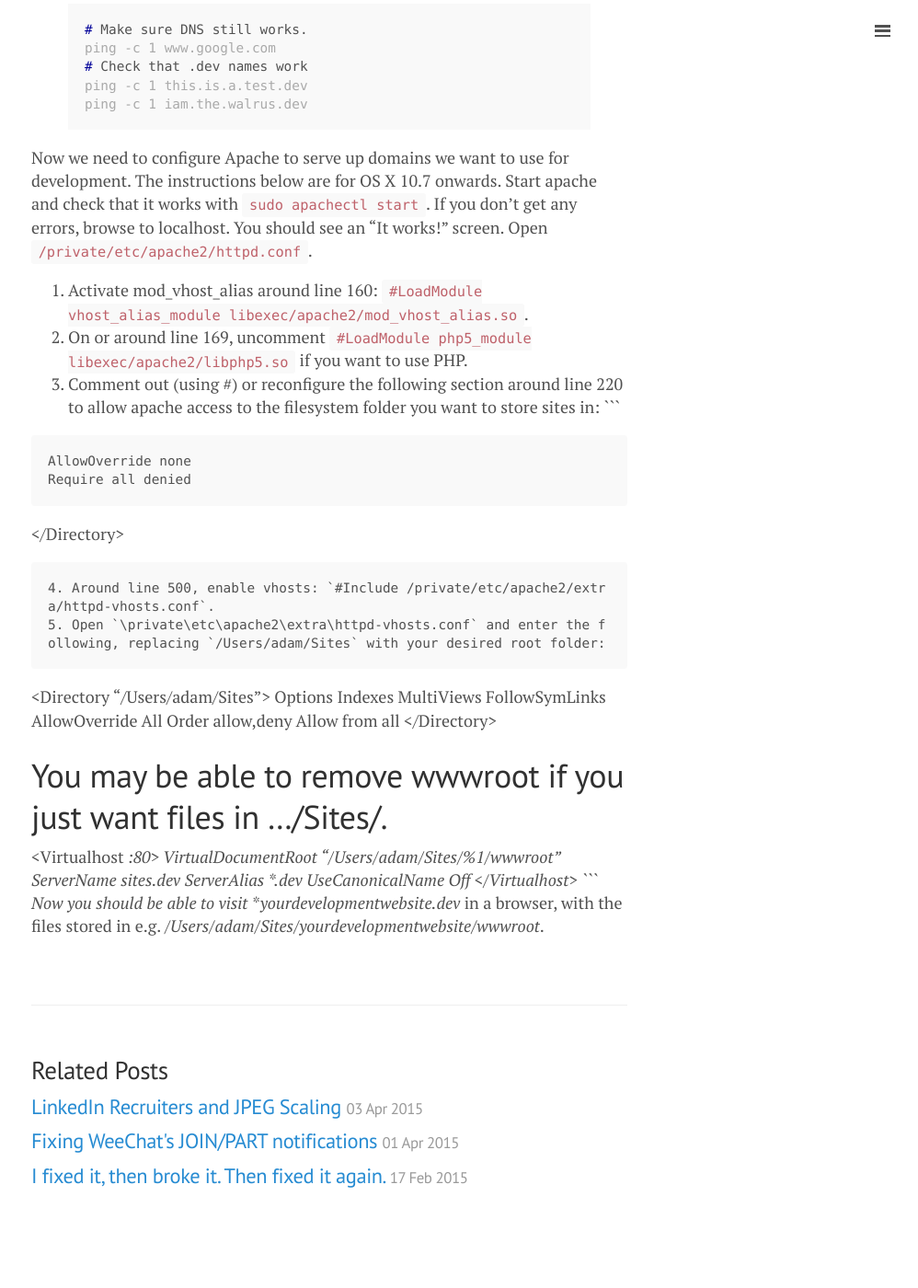
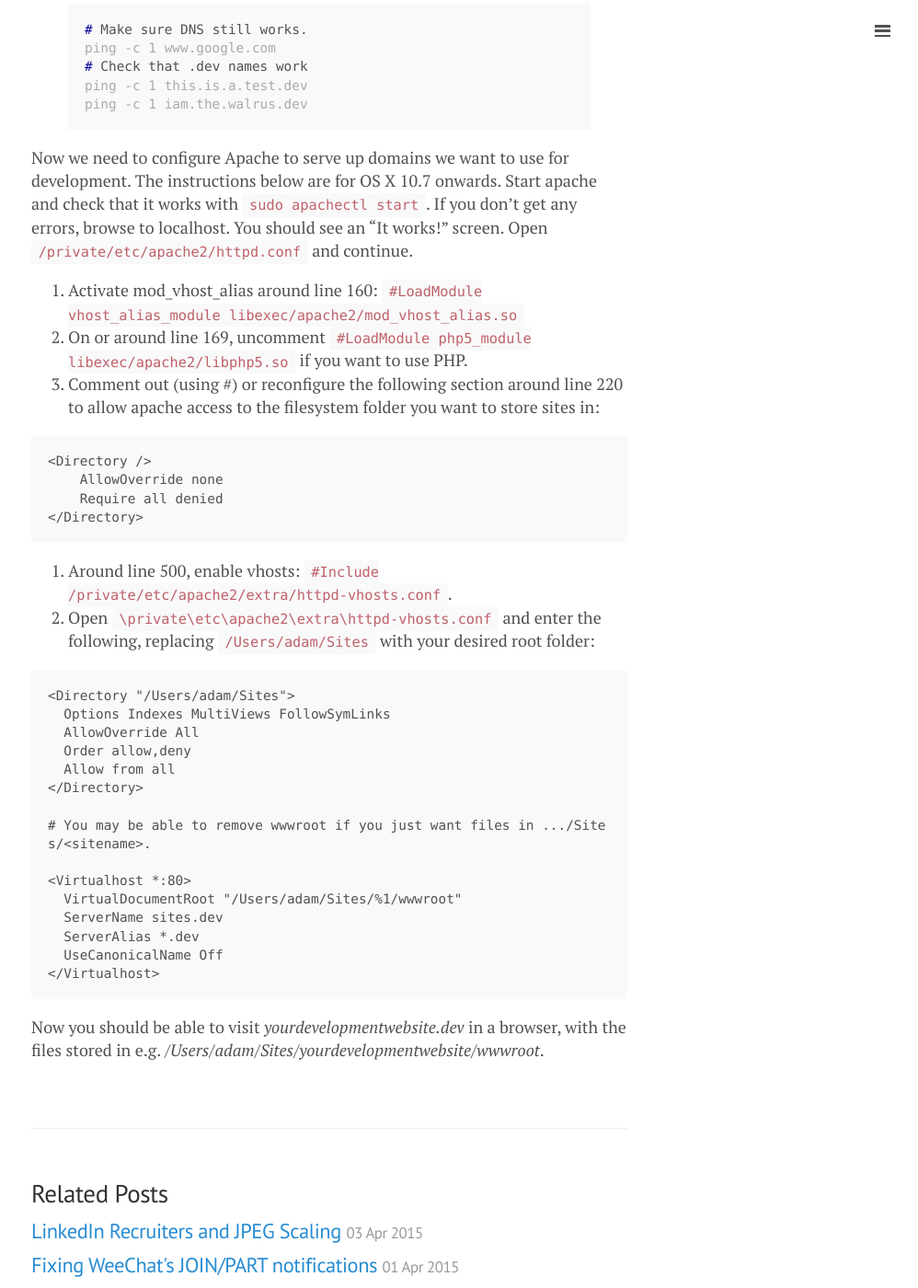
Before and after one commit to adamjames/adamjames.github.io, a Jekyll site: the page built from _posts/2015-04-15-apache-dnsmasq-osx-web-dev.md, in a window 1280 px wide and 1400 px high, scrolled down 1788 px. Shown: the whole window at 92% size, without its empty margins (282-1280 px from the left). Built offline with Jekyll 4.4.1, drawn with Linux system fonts in a browser that asks for light colours; Markdown is read by kramdown in place of the engine named in the settings; before the commit the page ends 3134 px from its top, so only the background shows below that; some of the changed text lies outside the part shown.

Commit message:
Formatting improvements.

````diff
--- a/_posts/2015-04-15-apache-dnsmasq-osx-web-dev.md
+++ b/_posts/2015-04-15-apache-dnsmasq-osx-web-dev.md
@@ -63,18 +63,21 @@ ping -c 1 this.is.a.test.dev
 ping -c 1 iam.the.walrus.dev
 {% endhighlight %}
 Now we need to configure Apache to serve up domains we want to use for development. The instructions below are for OS X 10.7 onwards.
-Start apache and check that it works with `sudo apachectl start`. If you don't get any errors, browse to localhost. You should see an "It works!" screen. Open `/private/etc/apache2/httpd.conf`.
-1. Activate mod_vhost_alias around line 160: `#LoadModule vhost_alias_module libexec/apache2/mod_vhost_alias.so`.
+Start apache and check that it works with `sudo apachectl start`. If you don't get any errors, browse to localhost. You should see an "It works!" screen. Open `/private/etc/apache2/httpd.conf` and continue.
+1. Activate mod_vhost_alias around line 160: `#LoadModule vhost_alias_module libexec/apache2/mod_vhost_alias.so`
 2. On or around line 169, uncomment `#LoadModule php5_module libexec/apache2/libphp5.so` if you want to use PHP.
 3. Comment out (using #) or reconfigure the following section around line 220 to allow apache access to the filesystem folder you want to store sites in:
+
 ```
 <Directory />
     AllowOverride none
     Require all denied
 </Directory>
 ```
+
 4. Around line 500, enable vhosts: `#Include /private/etc/apache2/extra/httpd-vhosts.conf`.
 5. Open `\private\etc\apache2\extra\httpd-vhosts.conf` and enter the following, replacing `/Users/adam/Sites` with your desired root folder:
+
 ```
 <Directory "/Users/adam/Sites">
   Options Indexes MultiViews FollowSymLinks
@@ -92,4 +95,5 @@ Start apache and check that it works with `sudo apachectl start`. If you don't g
   UseCanonicalName Off
 </Virtualhost>
 ```
+
 Now you should be able to visit *yourdevelopmentwebsite.dev* in a browser, with the files stored in e.g. */Users/adam/Sites/yourdevelopmentwebsite/wwwroot*.
````
Also changed, not shown: other parts of _posts/2015-04-15-apache-dnsmasq-osx-web-dev.md (+1 -1 lines).
